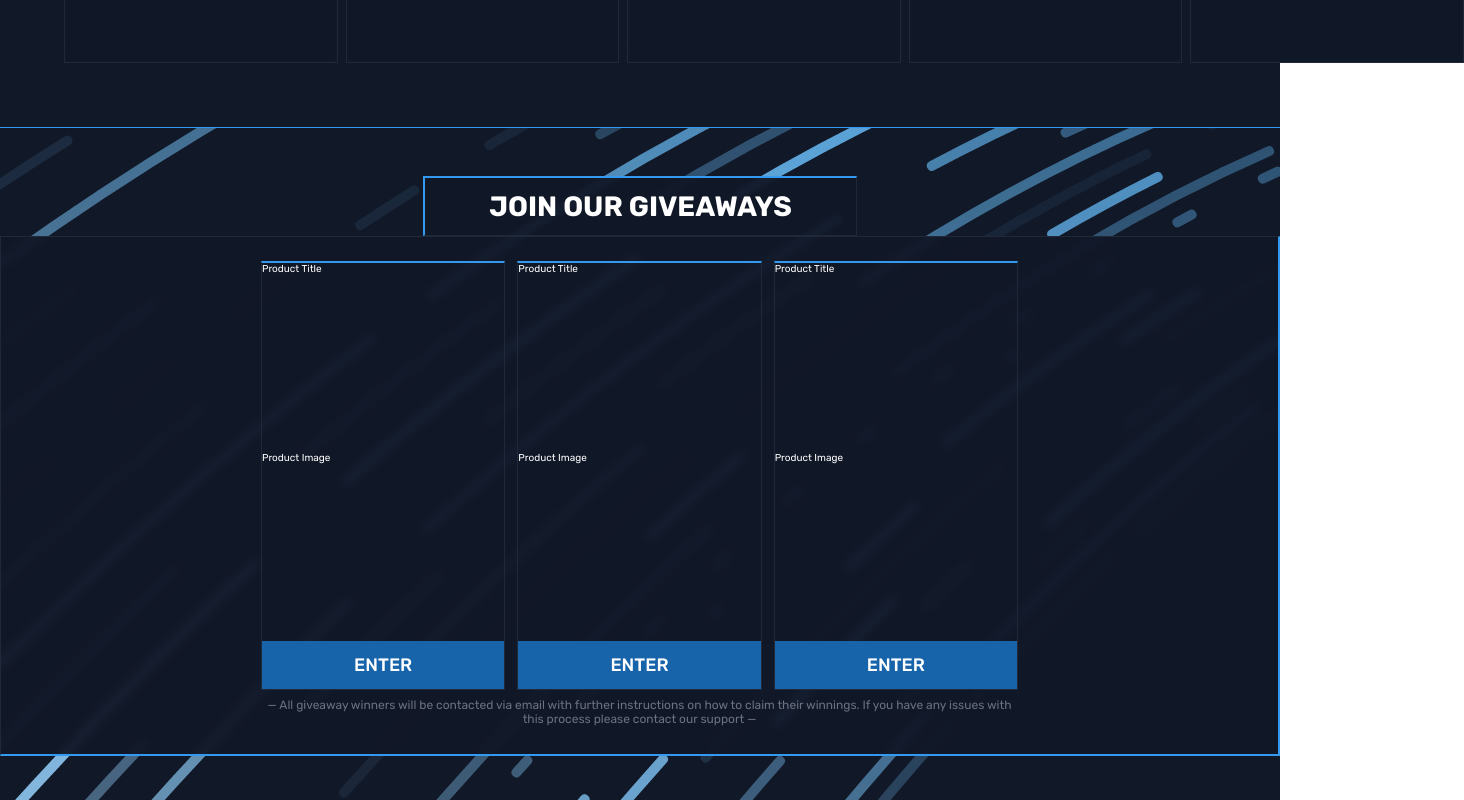
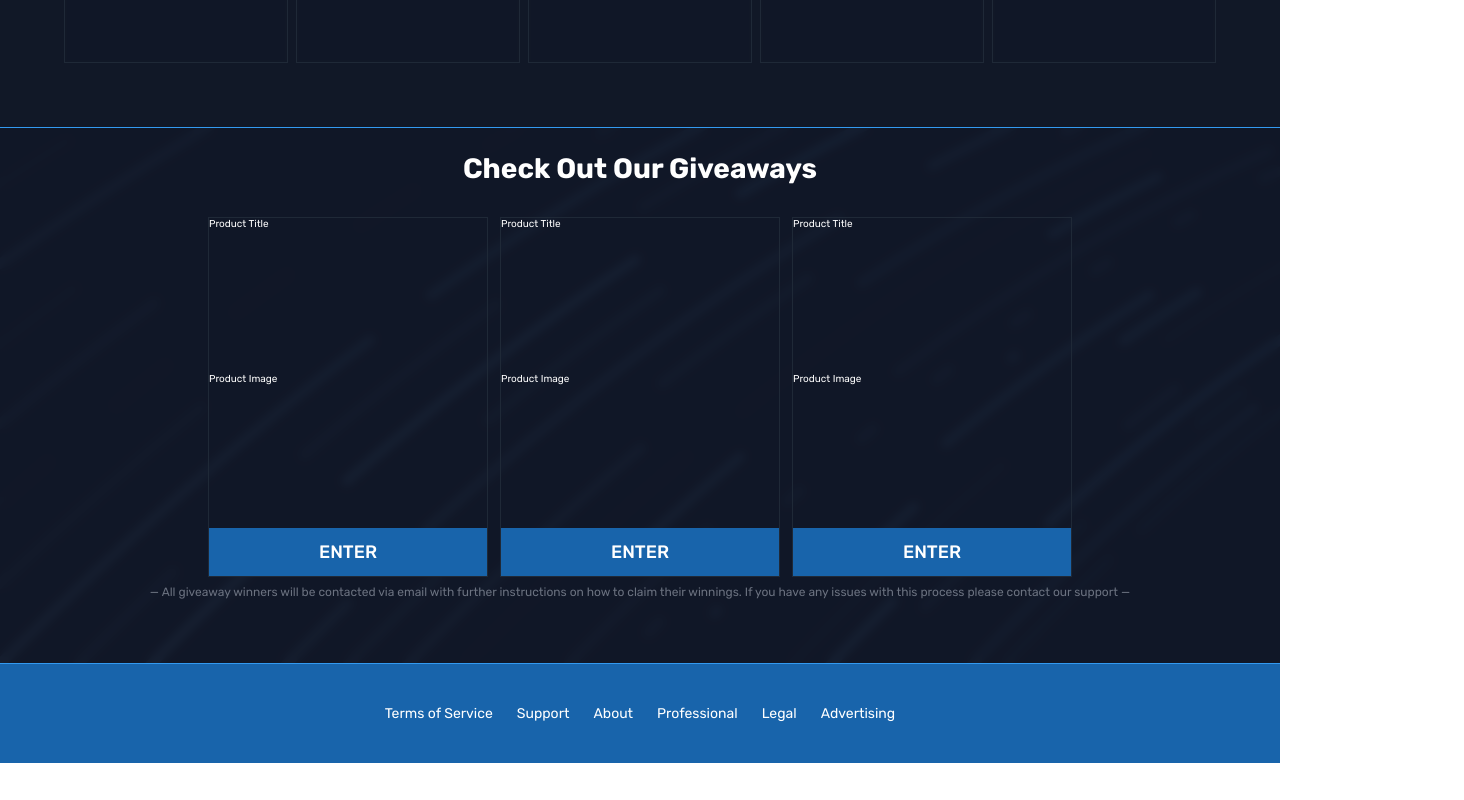
Before and after one commit to MrWalt/frostbyte, a React (Vite) app: page / in a window 1280 px wide. Shown: the part 1160-1960 px from the top of the page, 1464 px wide, since content can reach past the window. After the commit the page ends 1923 px from the top, so only its background shows below. Built offline with nearby package versions, Linux system fonts and the light colour scheme.

Commit message:
Redesign giveaway section

```diff
--- a/src/pages/Home.jsx
+++ b/src/pages/Home.jsx
@@ -2,13 +2,13 @@ import styled from "styled-components";
 import Carousel from "../ui/Carousel";
 import FeaturedCards from "../ui/FeaturedCards";
 import Giveaways from "../ui/Giveaways";
-import Heading from "../ui/Heading";
 import Section from "../ui/Section";
 
 const StyledSection = styled(Section)`
   background-image: url("/background.png");
 
   padding-top: 0;
+  padding-bottom: 0;
 `;
 
 const StyledDiv = styled.div`
@@ -25,9 +25,6 @@ export default function Home() {
         <StyledDiv>
           <Carousel />
           <FeaturedCards />
-          <Heading variation="secondary" decoration="box">
-            Join our giveaways
-          </Heading>
           <Giveaways />
         </StyledDiv>
       </StyledSection>
--- a/src/ui/Carousel.jsx
+++ b/src/ui/Carousel.jsx
@@ -15,7 +15,7 @@ const Container = styled.div`
 
   display: flex;
   justify-content: center;
-  align-items: center;
+  /* align-items: center; */
 
   position: relative;
   backdrop-filter: blur(4px);
--- a/src/ui/FeaturedCards.jsx
+++ b/src/ui/FeaturedCards.jsx
@@ -9,14 +9,12 @@ const Container = styled.div`
   background-color: var(--color-grey-900);
 
   padding: 6.4rem;
-
-  margin-bottom: 4.8rem;
 `;
 
 const CardBox = styled.div`
   display: grid;
 
-  width: 140rem;
+  max-width: 140rem;
   margin: 0 auto;
 
   grid-template-columns: repeat(5, 1fr);
--- a/src/ui/Giveaways.jsx
+++ b/src/ui/Giveaways.jsx
@@ -1,35 +1,30 @@
 import styled from "styled-components";
 import Button from "./Button";
+import Heading from "./Heading";
 // import Card from "./Card";
 
 const Container = styled.div`
   width: 100%;
-  height: 52rem;
-  /* background-color: var(--color-grey-900); */
-  background-color: rgb(17, 24, 39, 0.95);
+
+  background-color: var(--color-grey-transparent);
   backdrop-filter: blur(4px);
 
-  border-bottom: 2px solid var(--color-brand-500);
-  border-right: 2px solid var(--color-brand-500);
-  border-left: 1px solid var(--color-grey-800);
-  border-top: 1px solid var(--color-grey-800);
-
-  padding: 2.4rem 26rem;
-  padding-bottom: 6.4rem;
+  padding: 6.4rem;
+  padding-top: 2.4rem;
 
   color: var(--color-grey-0);
 `;
 
+const StyledHeading = styled(Heading)`
+  text-align: center;
+  margin-bottom: 3.2rem;
+`;
+
 const Card = styled.div`
-  width: 100%;
-  height: 100%;
-  /* background-color: red; */
+  width: 28rem;
+  height: 36rem;
 
-  border-left: 2px solid var(--color-brand-500);
-  border-top: 2px solid var(--color-brand-500);
-  border-left: 1px solid var(--color-grey-800);
-  border-bottom: 1px solid var(--color-grey-800);
-  border-right: 1px solid var(--color-grey-800);
+  border: 1px solid var(--color-grey-800);
 
   display: flex;
   flex-direction: column;
@@ -63,6 +58,9 @@ const StyledSpan = styled.span`
 export default function Giveaways() {
   return (
     <Container>
+      <StyledHeading variation="secondary">
+        Check Out Our Giveaways
+      </StyledHeading>
       <StyledDiv>
         <Card>
           <p>Product Title</p>
--- a/src/ui/Heading.jsx
+++ b/src/ui/Heading.jsx
@@ -14,27 +14,10 @@ const variations = {
   `,
 };
 
-const decorations = {
-  box: css`
-    padding: 1.2rem 6.4rem;
-
-    background-color: rgb(17, 24, 39, 0.95);
-    border-bottom: 1px solid var(--color-grey-800);
-    border-right: 1px solid var(--color-grey-800);
-    border-top: 2px solid var(--color-brand-500);
-    border-left: 2px solid var(--color-brand-500);
-
-    backdrop-filter: blur(2px);
-
-    text-transform: uppercase;
-  `,
-};
-
 const Heading = styled.h1`
   color: var(--color-grey-0);
 
   ${(props) => variations[props.variation]};
-  ${(props) => decorations[props.decoration]};
 `;
 
 export default Heading;
```
